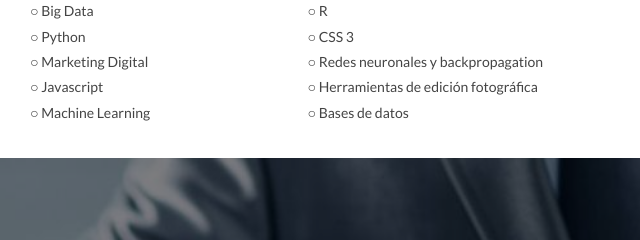
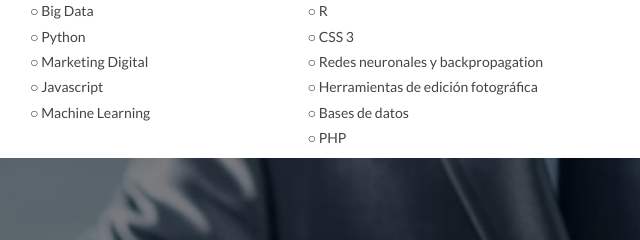
Before and after one commit to pepeRMCF/Pepe, a plain HTML site: page index.html in a window 1280 px wide. Shown: the part 2280-2520 px from the top of the page, 640-1280 px from the left. Drawn offline with Linux system fonts and the light colour scheme.

Commit message:
Update index.html

```diff
--- a/index.html
+++ b/index.html
@@ -380,6 +380,10 @@
                                <h5>○ Bases de datos</h5>
                            </div>
 
+			       <div class="">
+                               <h5>○ PHP</h5>
+                           </div>
+
 
 
 
```
